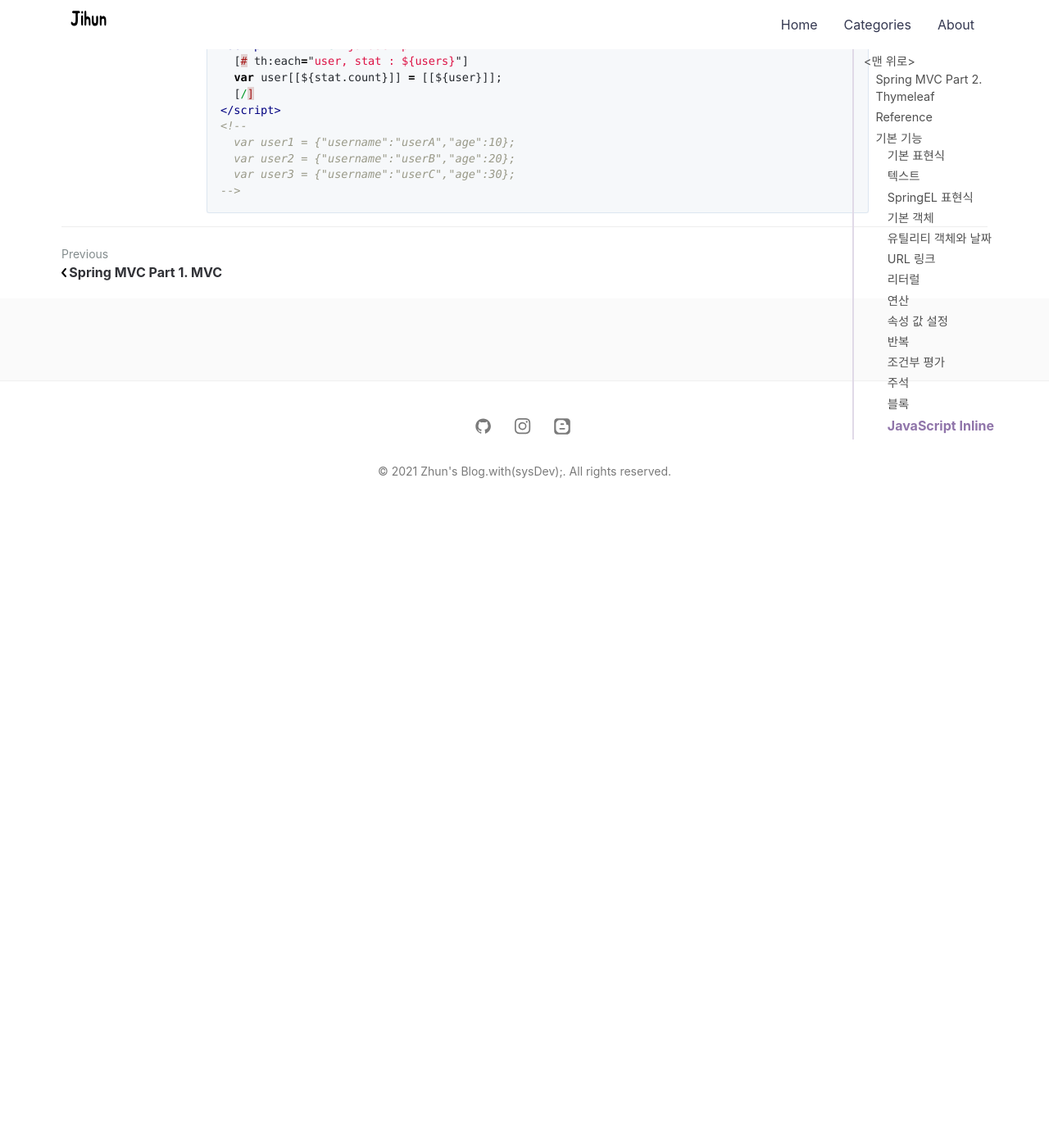
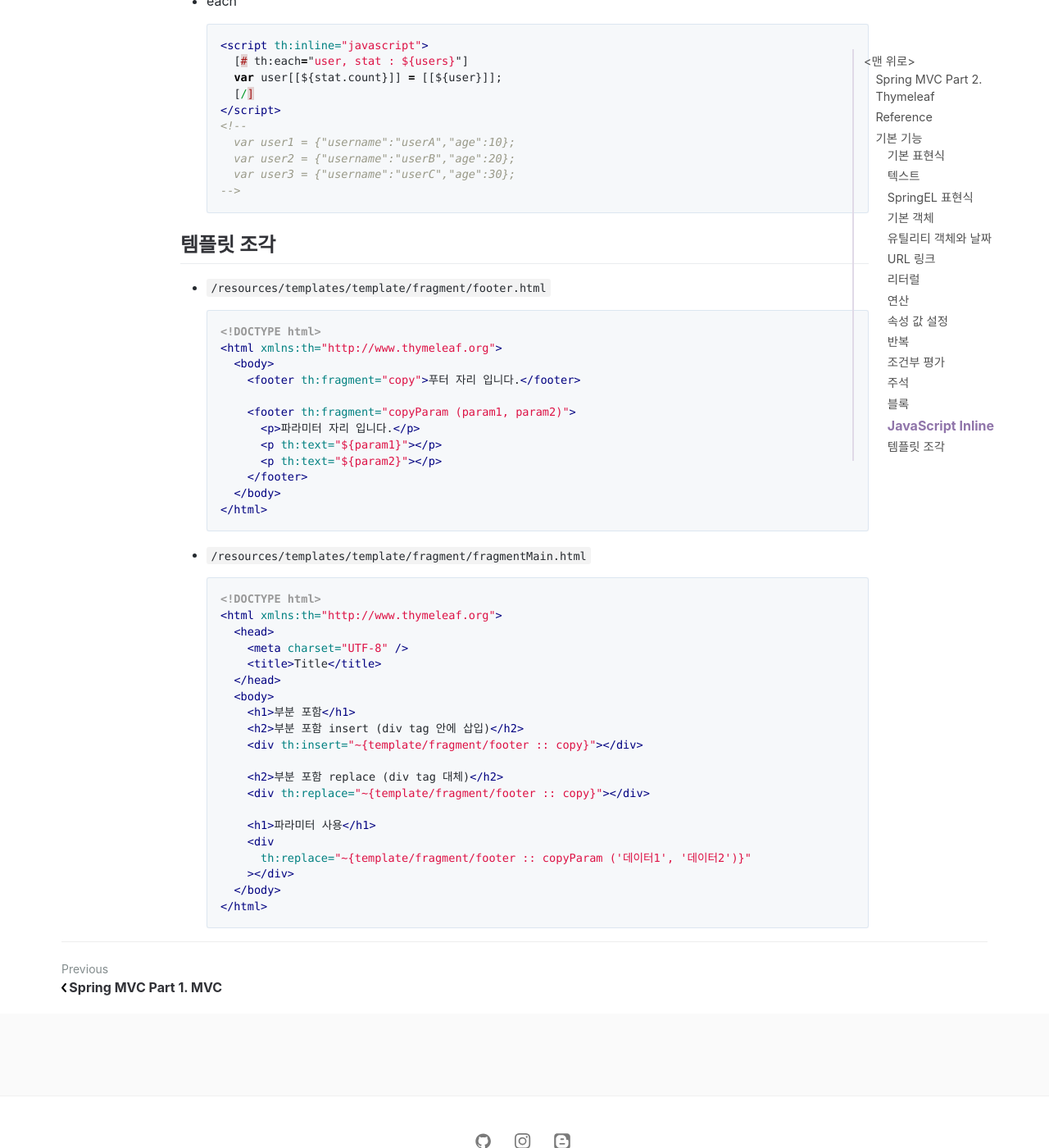
Before and after one commit to jihunparkme/jihunparkme.github.io, a Jekyll site: the page built from _posts/2021-10-11-Spring-MVC-Part2-Thymeleaf.md, in a window 1280 px wide and 1400 px high, scrolled down 9415 px. Shown: the whole window at 82% size. Built offline with Jekyll 4.4.1, drawn with Linux system fonts in a browser that asks for light colours; comment, search, counter and statistics services are not loaded; before the commit the page ends 10045 px from its top, so only the background shows below that; some of the changed text lies outside the part shown.

Commit message:
[타임리프 - 기본 기능] 템플릿 조각

````diff
--- a/_posts/2021-10-11-Spring-MVC-Part2-Thymeleaf.md
+++ b/_posts/2021-10-11-Spring-MVC-Part2-Thymeleaf.md
@@ -440,3 +440,47 @@ featured-img: spring_mvc_2
     var user3 = {"username":"userC","age":30};
   -->
   ```
+
+## 템플릿 조각
+
+- `/resources/templates/template/fragment/footer.html`
+
+  ```html
+  <!DOCTYPE html>
+  <html xmlns:th="http://www.thymeleaf.org">
+    <body>
+      <footer th:fragment="copy">푸터 자리 입니다.</footer>
+
+      <footer th:fragment="copyParam (param1, param2)">
+        <p>파라미터 자리 입니다.</p>
+        <p th:text="${param1}"></p>
+        <p th:text="${param2}"></p>
+      </footer>
+    </body>
+  </html>
+  ```
+
+- `/resources/templates/template/fragment/fragmentMain.html`
+
+  ```html
+  <!DOCTYPE html>
+  <html xmlns:th="http://www.thymeleaf.org">
+    <head>
+      <meta charset="UTF-8" />
+      <title>Title</title>
+    </head>
+    <body>
+      <h1>부분 포함</h1>
+      <h2>부분 포함 insert (div tag 안에 삽입)</h2>
+      <div th:insert="~{template/fragment/footer :: copy}"></div>
+
+      <h2>부분 포함 replace (div tag 대체)</h2>
+      <div th:replace="~{template/fragment/footer :: copy}"></div>
+
+      <h1>파라미터 사용</h1>
+      <div
+        th:replace="~{template/fragment/footer :: copyParam ('데이터1', '데이터2')}"
+      ></div>
+    </body>
+  </html>
+  ```
````
